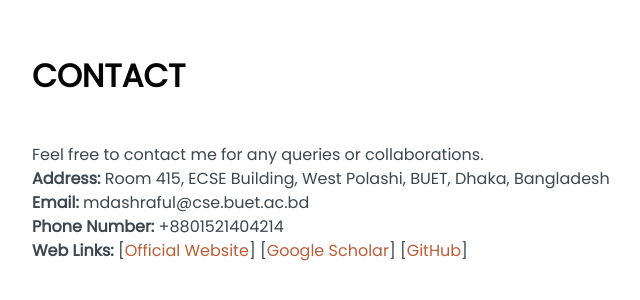
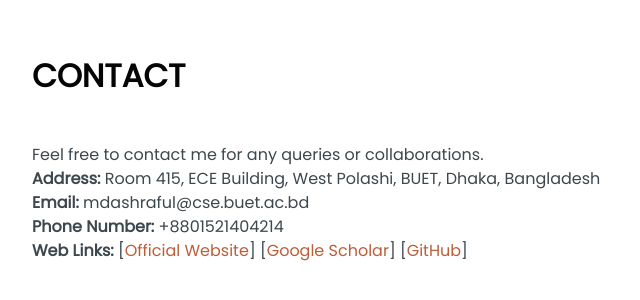
Before and after one commit to Md-Ashraful-Pramanik/Md-Ashraful-Pramanik.github.io, a plain HTML site: page index.html in a window 1280 px wide. Shown: the part 7438-7738 px from the top of the page, 288-928 px from the left. Drawn offline with Linux system fonts and the light colour scheme.

Commit message:
Address Updated

```diff
--- a/index.html
+++ b/index.html
@@ -399,7 +399,7 @@
         <h3 class="mb-5">Contact</h3>
         <p>
           <span>Feel free to contact me for any queries or collaborations.</span><br>
-          <span><b>Address:</b> Room 415, ECSE Building, West Polashi, BUET, Dhaka, Bangladesh</span><br>
+          <span><b>Address:</b> Room 415, ECE Building, West Polashi, BUET, Dhaka, Bangladesh</span><br>
           <span><b>Email:</b> mdashraful@cse.buet.ac.bd</span><br>
           <span><b>Phone Number:</b> +8801521404214</span><br>
           <span>
```
